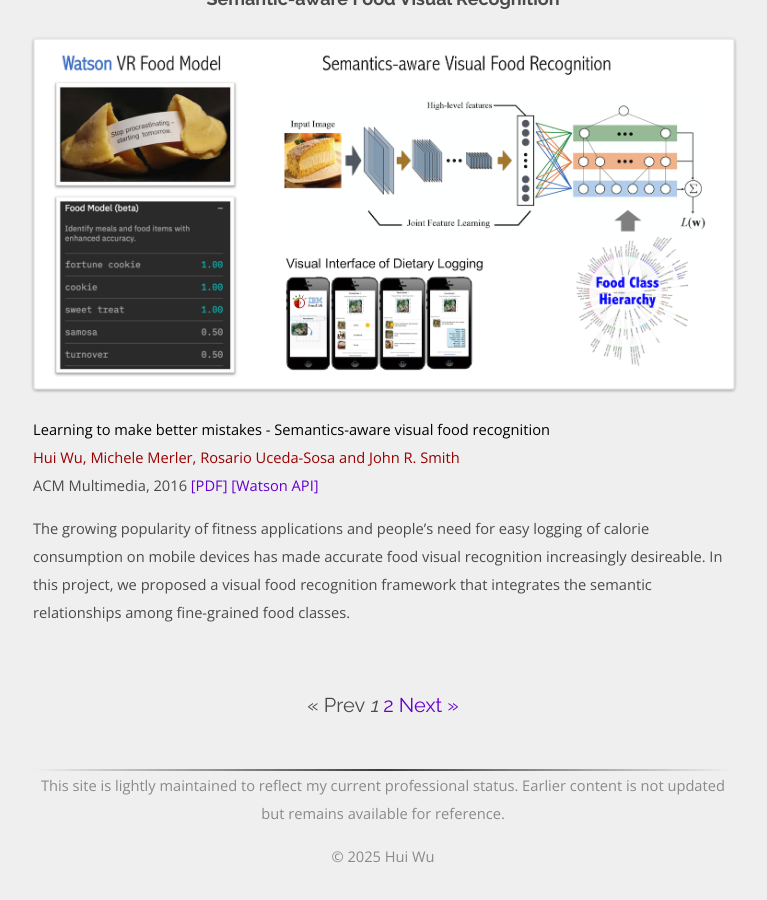
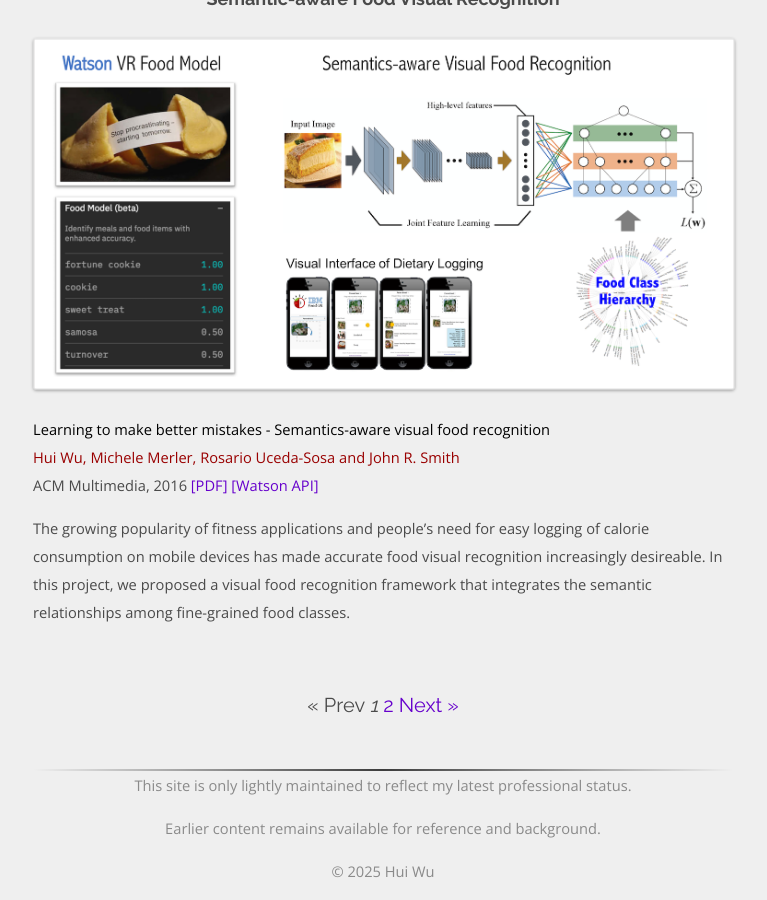
Before and after one commit to spacew/spacew.github.io, a Jekyll site: the page built from index.html, in a window 1280 px wide and 900 px high, scrolled down 2930 px. Shown: the whole window, without its empty margins (257-1024 px from the left). Built offline with Jekyll 4.4.1, drawn with Linux system fonts in a browser that asks for light colours; the list of posts is cut into pages by our own code.

Commit message:
Update footer.html

```diff
--- a/_includes/footer.html
+++ b/_includes/footer.html
@@ -4,6 +4,7 @@
         <h2><a href="{{ site.baseurl }}/">Home</a></h2>
     {% endif %}
     <div class="divider"></div>
-    <p> This site is lightly maintained to reflect my current professional status. Earlier content is not updated but remains available for reference.</p>
+    <p> This site is only lightly maintained to reflect my latest professional status. </p>
+    <p> Earlier content remains available for reference and background.</p>
     <p>&copy; 2025 Hui Wu</p>
 </footer>
```
